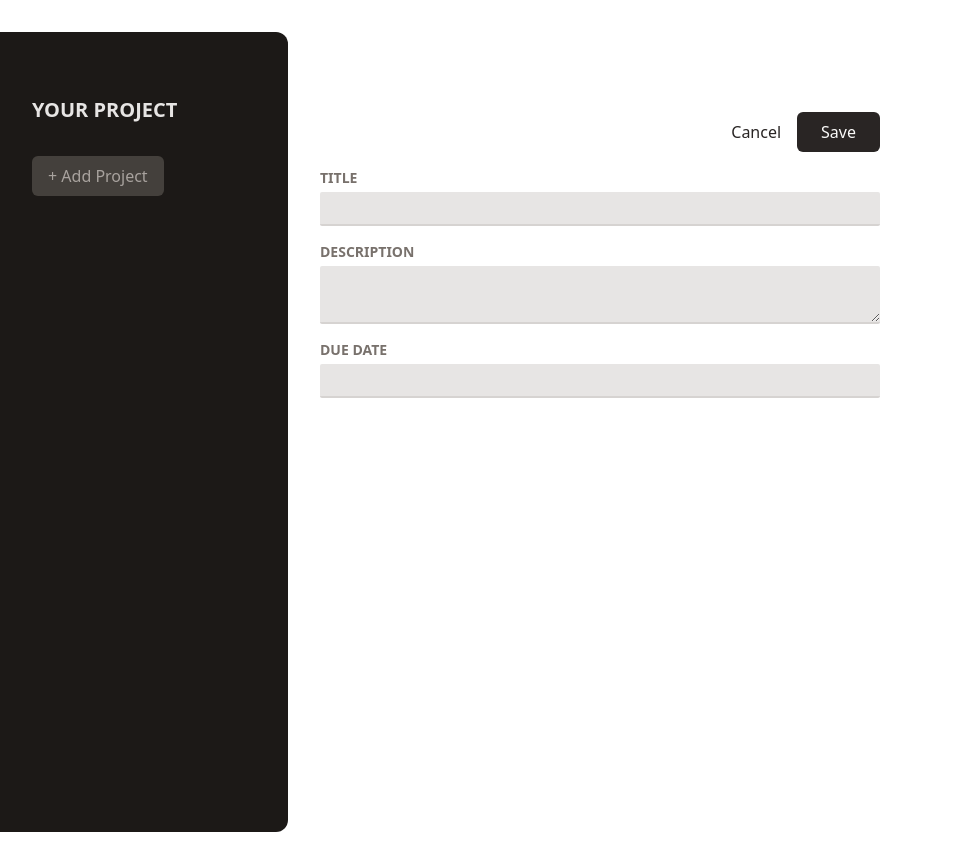
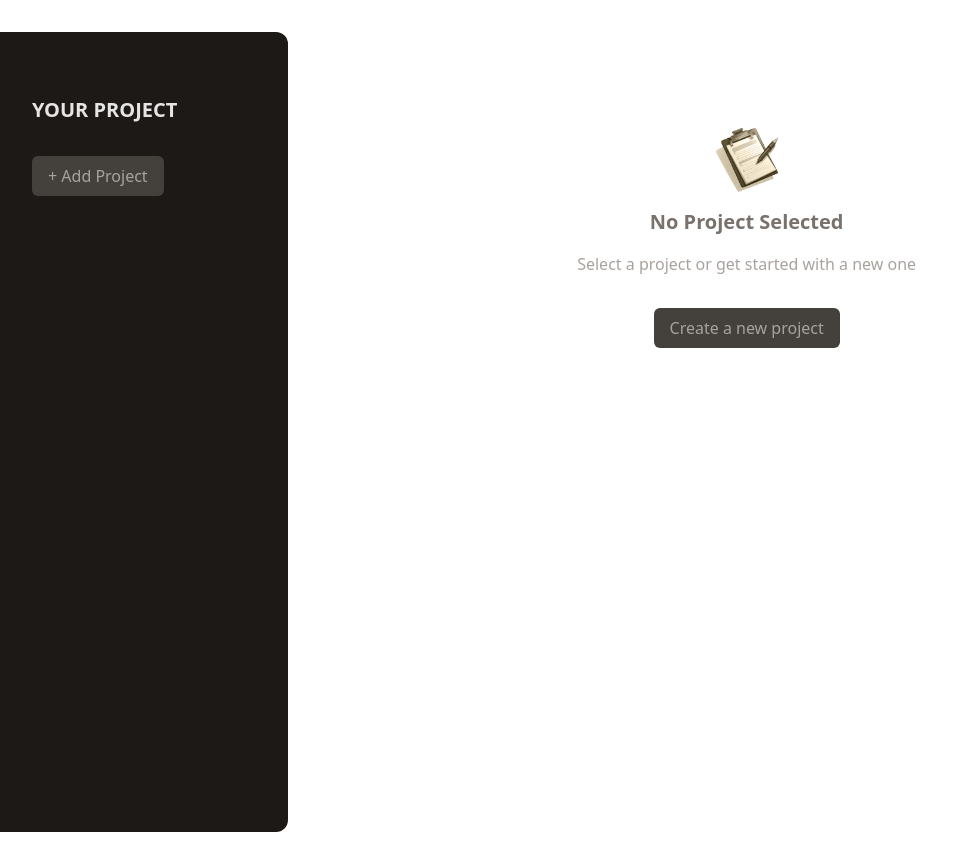
Before and after one commit to Ezekiel-Faith/Project-Man-App, a React (Vite) app: page / in a window 1280 px wide. Shown: the whole page, without its empty margins (0-979 px from the left). Built offline with nearby package versions, Linux system fonts and the light colour scheme.

Commit message:
made 'Button' component reusable, added 'NoProjectselected' component and modified the button in the 'ProjectsSidebar'

```diff
--- a/src/App.jsx
+++ b/src/App.jsx
@@ -3,12 +3,13 @@
 import viteLogo from '/vite.svg';
 import ProjectsSidebar from './components/ProjectsSidebar';
 import NewProject from './components/NewProject';
+import NoProjectSelected from './components/NoProjectSelected';
 
 function App() {
   return (
     <main className='h-screen my-8 flex gap-8'>
       <ProjectsSidebar />
-      <NewProject />
+      <NoProjectSelected />
     </main>
   );
 }
--- /dev/null
+++ b/src/components/Button.jsx
@@ -0,0 +1,14 @@
+import React from 'react';
+
+function Button({ children, ...props }) {
+  return (
+    <button
+      className='px-4 py-2 text-xs md:text-base rounded-md bg-stone-700 text-stone-400 hover:bg-stone-600 hover:text-stone-100'
+      {...props}
+    >
+      {children}
+    </button>
+  );
+}
+
+export default Button;
--- /dev/null
+++ b/src/components/NoProjectSelected.jsx
@@ -0,0 +1,26 @@
+import React from 'react';
+import NoProjectImg from '../assets/no-projects.png';
+import Button from './Button';
+
+function NoProjectSelected() {
+  return (
+    <div className='mt-24 text-center w-2/3'>
+      <img
+        src={NoProjectImg}
+        alt='An empty task list'
+        className='w-16 h-16 object-contain mx-auto'
+      />
+      <h2 className='text-xl font-bold text-stone-500 my-4'>
+        No Project Selected
+      </h2>
+      <p className='text-stone-400 mb-4'>
+        Select a project or get started with a new one
+      </p>
+      <p className='mt-8'>
+        <Button>Create a new project</Button>
+      </p>
+    </div>
+  );
+}
+
+export default NoProjectSelected;
--- a/src/components/ProjectsSidebar.jsx
+++ b/src/components/ProjectsSidebar.jsx
@@ -1,4 +1,5 @@
 import React from 'react';
+import Button from './Button';
 
 function ProjectsSidebar() {
   return (
@@ -7,9 +8,7 @@
         Your Project
       </h2>
       <div>
-        <button className='px-4 py-2 text-xs md:text-base rounded-md bg-stone-700 text-stone-400 hover:bg-stone-600 hover:text-stone-100'>
-          + Add Project
-        </button>
+        <Button>+ Add Project</Button>
       </div>
       <ul></ul>
     </aside>
```
Also changed, not shown: src/assets/no-projects.png (added).
